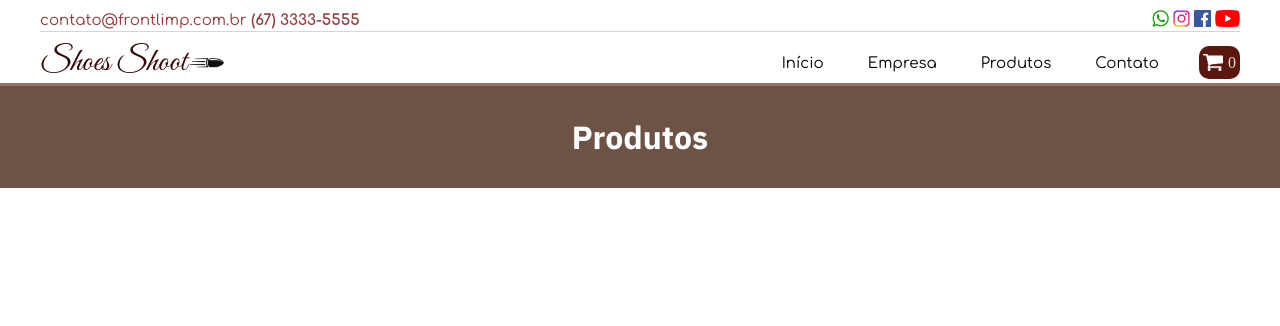
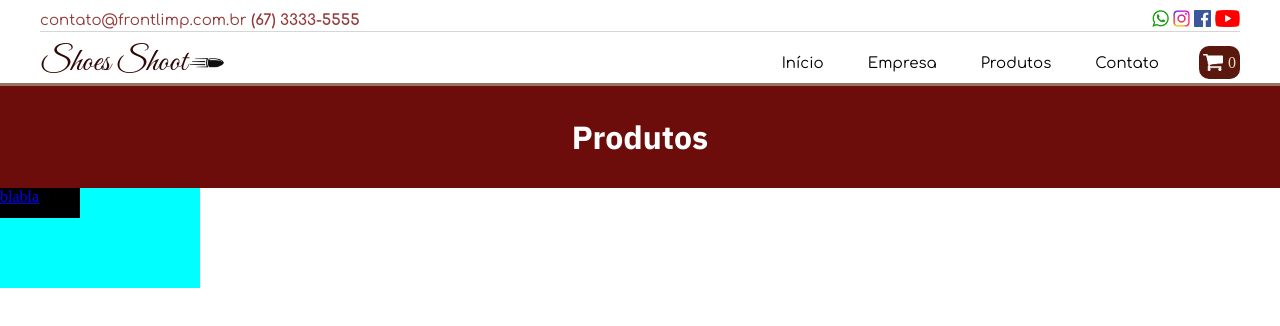
Before and after one commit to GuilhermeGraces/teste, a plain HTML site: page produtos.html in a window 1280 px wide. Drawn offline with Linux system fonts and the light colour scheme.

Commit message:
atualização imagens

```diff
--- a/CSS/produtos.css
+++ b/CSS/produtos.css
@@ -110,5 +110,20 @@ main {
         color: white;
         padding: 30px;
         font-family: IBM Plex Sans;
-        background-color: rgb(109, 82, 70);
+        background-color: rgb(108,13,12);
     }
+
+
+    /*CAIXOTES#######################*/
+
+    .caixa1{
+        background-color: aqua;
+        height: 100px;
+        width: 200px;
+    }
+
+    .caixa2{
+        background-color: black;
+        height: 30px;
+        width: 80px;
+    }
--- a/produtos.html
+++ b/produtos.html
@@ -32,7 +32,7 @@
 
             <div class="direita">
                 <div class="linktop">
-                    <a href="#">Início</a>
+                    <a href="./index.html">Início</a>
                     <a href="#">Empresa</a>
                     <a href="./produtos.html">Produtos</a>
                     <a href="#">Contato</a>
@@ -55,6 +55,14 @@
         <div class="containerprodutos">
 
         </div>
+
+        <a href="#">
+            <div class="caixa1">
+                <div class="caixa2">
+                    <p>blabla</p>
+                </div>
+            </div>
+        </a>
     </main>
 </body>
 </html>
```
Also changed, not shown: CSS/style.css (+5 -3 lines), index.html (+2 -2 lines), img/pexels-1242304473-30156655.jpg (added), img/pexels-345258976-27288922.jpg (added), img/pexels-aditya-aiyar-615049-1407354.jpg (added), img/pexels-craytive-1456706.jpg (added), img/pexels-desertedinurban-4462781.jpg (added), img/pexels-desertedinurban-4462782.jpg (added), img/pexels-doddyk-saputra-2148253367-30128844.jpg (added), img/pexels-gabby-k-7691385.jpg (added), img/pexels-jose-martin-segura-benites-1422456152-27503504.jpg (added), img/pexels-noblursbyshivam-20415613 (1).jpg (added), img/pexels-pranay-patel-162267549-23491456.jpg (added), img/pexels-skylar-kang-6046184.jpg (added), 1 more files.
